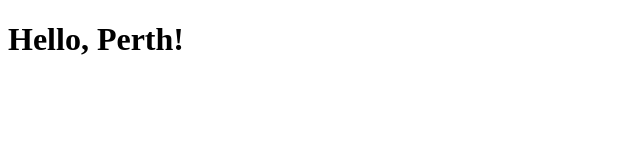
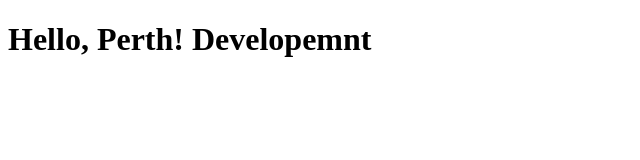
Before and after one commit to Bcwalker88/GithubLS, a plain HTML site: page index.html in a window 1280 px wide. Shown: the whole page, without its empty margins (0-640 px from the left). Drawn offline with Linux system fonts and the light colour scheme.

Commit message:
Hello, Perth! Development

```diff
--- a/index.html
+++ b/index.html
@@ -6,6 +6,6 @@
     <title>Bootstrap demo</title>
   </head>
   <body>
-    <h1>Hello, Perth!</h1>
+    <h1>Hello, Perth! Developemnt</h1>
   </body>
-</html>
+</html
```
